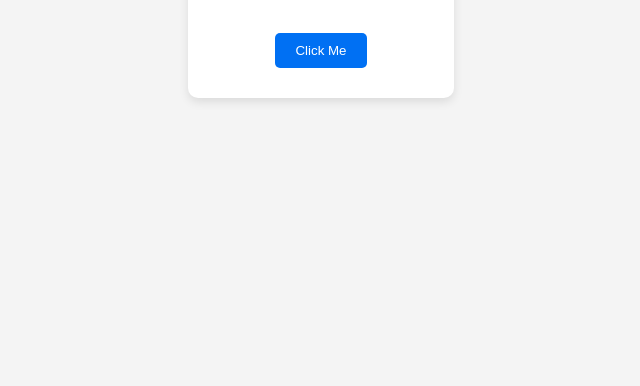
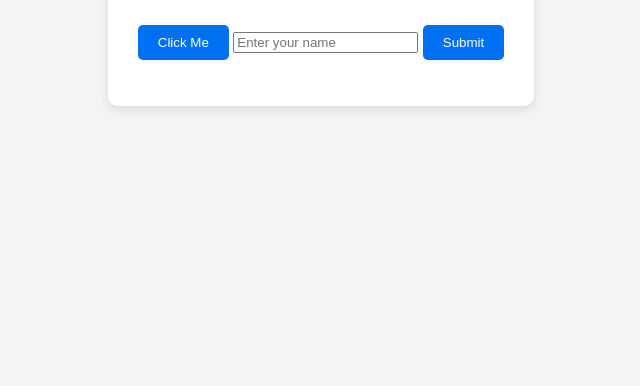
Before and after one commit to Varanyu-L/my-first-project, a plain HTML site: page index.html in a window 1280 px wide. Shown: the part 414-800 px from the top of the page, without its empty margins (319-959 px from the left). Drawn offline with Linux system fonts and the light colour scheme.

Commit message:
Update index.html

```diff
--- a/index.html
+++ b/index.html
@@ -12,6 +12,12 @@
       <h1 id="title">Hello World</h1>
       <p>Welcome to my first web app</p>
       <button onclick="changeText()">Click Me</button>
+
+      <!-- 👇 เพิ่มตรงนี้ -->
+      <input type="text" id="nameInput" placeholder="Enter your name">
+      <button onclick="showName()">Submit</button>
+      <p id="output"></p>
+
     </div>
   </div>
 
```
